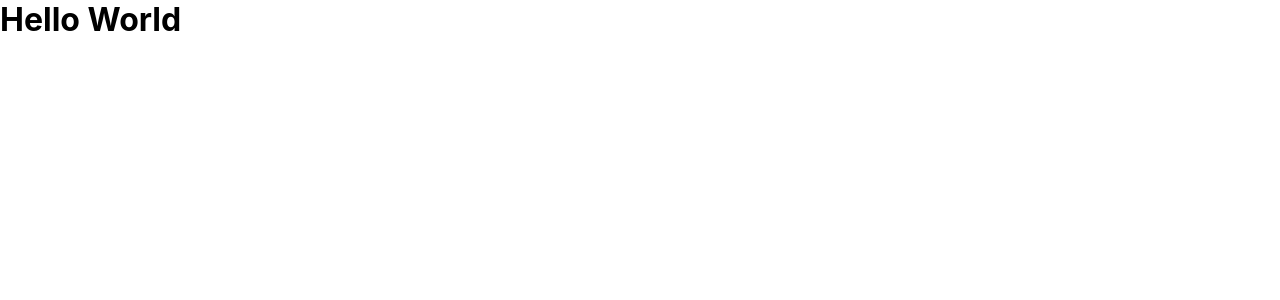
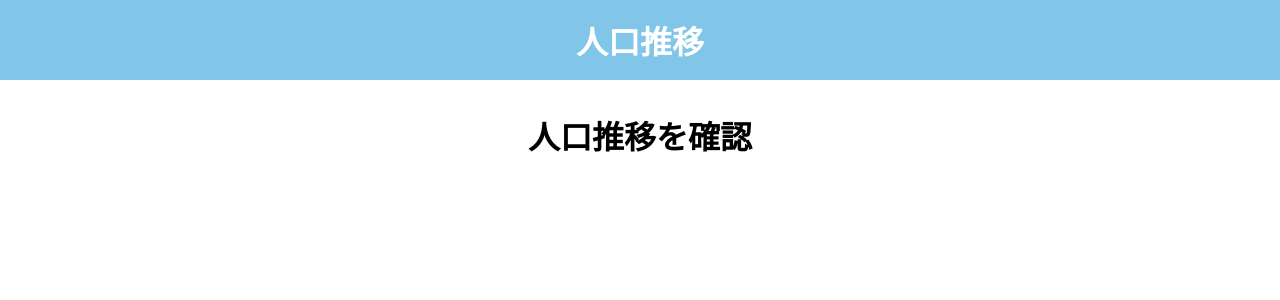
Before and after one commit to pahalce/population-transitions, a Next.js app: page / in a window 1280 px wide. Shown: the top 300 px of the page. Built offline with nearby package versions, Linux system fonts and the light colour scheme.

Commit message:
created header component

```diff
--- /dev/null
+++ b/components/Layout/Header.tsx
@@ -0,0 +1,5 @@
+const Header = () => {
+  return <nav className="navbar">人口推移</nav>;
+};
+
+export default Header;
--- /dev/null
+++ b/components/Layout/Layout.tsx
@@ -0,0 +1,16 @@
+import { ReactNode } from 'react';
+import Header from './Header';
+
+type LayoutProps = {
+  children: ReactNode;
+};
+const Layout = ({ children }: LayoutProps) => {
+  return (
+    <>
+      <Header />
+      <main>{children}</main>
+    </>
+  );
+};
+
+export default Layout;
--- a/pages/_app.tsx
+++ b/pages/_app.tsx
@@ -1,7 +1,12 @@
 import '../styles/reset.css';
 import '../styles/global.css';
 import type { AppProps } from 'next/app';
+import Layout from '../components/Layout/Layout';
 
 export default function App({ Component, pageProps }: AppProps) {
-  return <Component {...pageProps} />;
+  return (
+    <Layout>
+      <Component {...pageProps} />
+    </Layout>
+  );
 }
--- a/pages/index.tsx
+++ b/pages/index.tsx
@@ -4,11 +4,11 @@ export default function Home() {
   return (
     <div>
       <Head>
-        <title>Create Next App</title>
+        <title>人口推移</title>
         <meta name="description" content="Generated by create next app" />
         <link rel="icon" href="/favicon.ico" />
       </Head>
-      <h1>Hello World</h1>
+      <h1 className="title">人口推移を確認</h1>
     </div>
   );
 }
--- a/styles/global.css
+++ b/styles/global.css
@@ -1,3 +1,28 @@
+:root {
+  --color-primary: #81c6e8;
+  --color-white: white;
+}
+
 main {
   min-height: 100vh;
 }
+
+.navbar {
+  position: sticky;
+  top: 0;
+  display: flex;
+  width: 100%;
+  align-items: center;
+  justify-content: center;
+  text-align: center;
+  height: 80px;
+  background-color: var(--color-primary);
+  color: var(--color-white);
+  font-size: 2rem;
+  font-weight: bold;
+}
+
+.title {
+  margin-top: 2rem;
+  text-align: center;
+}
```
